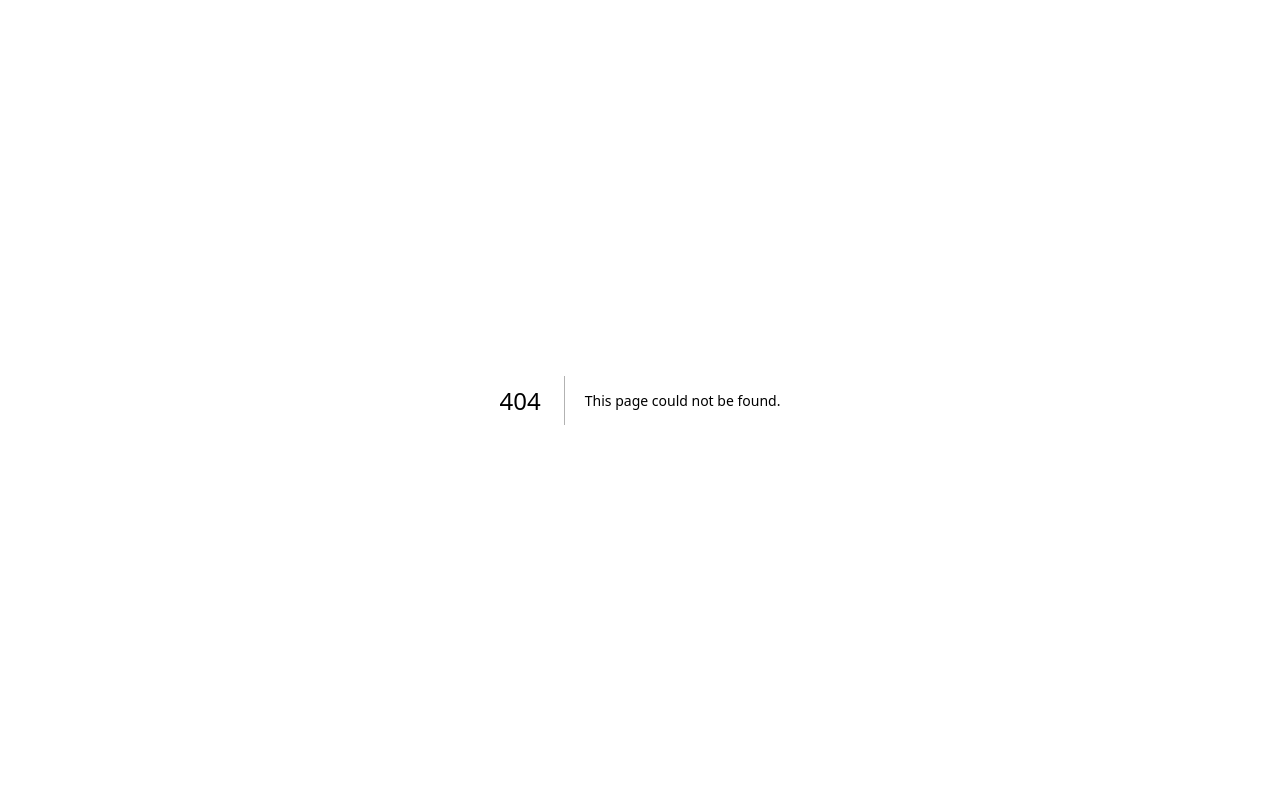
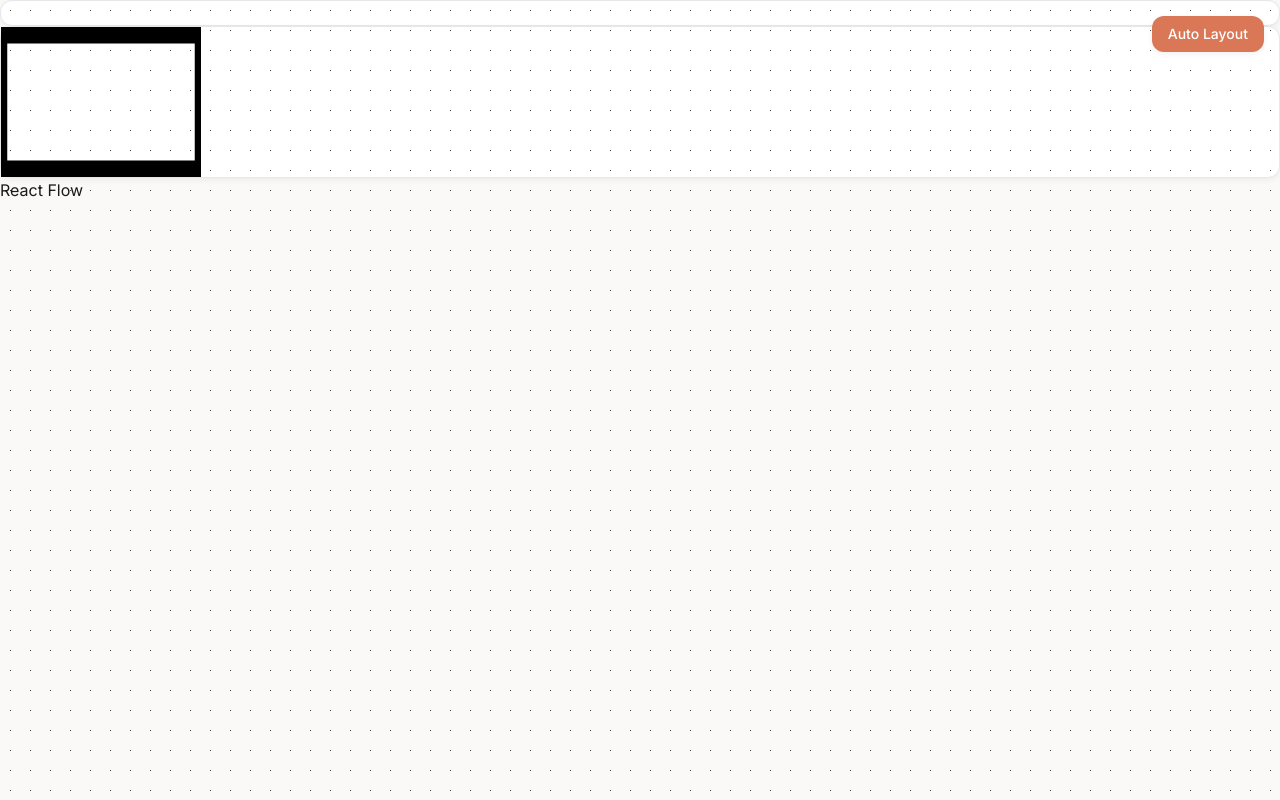
Before and after one commit to marcosvb1/autofunnel-analytics, a Next.js app: page /canvas in a window 1280 px wide. Before the commit this address had no page. Built offline with nearby package versions, Linux system fonts and the light colour scheme.

Commit message:
feat: add main FunnelCanvas component with React Flow integration
- Add funnel-canvas.tsx with React Flow, Controls, MiniMap, Background
- Add auto-layout button that triggers Elk.js layout
- Add /canvas route for testing the canvas

```diff
--- /dev/null
+++ b/src/app/canvas/page.tsx
@@ -0,0 +1,9 @@
+import FunnelCanvas from '@/components/canvas/funnel-canvas'
+
+export default function CanvasPage() {
+  return (
+    <main className="w-full h-screen overflow-hidden">
+      <FunnelCanvas />
+    </main>
+  )
+}
--- /dev/null
+++ b/src/components/canvas/funnel-canvas.tsx
@@ -0,0 +1,76 @@
+'use client'
+
+import { useCallback } from 'react'
+import {
+  ReactFlow,
+  Background,
+  Controls,
+  MiniMap,
+  useReactFlow,
+  ReactFlowProvider,
+  NodeTypes,
+} from '@xyflow/react'
+import PageNode from './page-node'
+import { useCanvasStore } from '@/lib/store/canvas-store'
+import { computeAutoLayout } from '@/lib/layout/elk-layout'
+
+const nodeTypes: NodeTypes = {
+  pageNode: PageNode,
+}
+
+function FunnelCanvasInner() {
+  const { nodes, edges, onNodesChange, onEdgesChange, setNodes, setEdges } = useCanvasStore()
+  const { fitView } = useReactFlow()
+
+  const onLayout = useCallback(async () => {
+    const { nodes: layoutedNodes, edges: layoutedEdges } = await computeAutoLayout(nodes, edges)
+    setNodes(layoutedNodes)
+    setEdges(layoutedEdges)
+    setTimeout(() => fitView({ padding: 0.2 }), 100)
+  }, [nodes, edges, setNodes, setEdges, fitView])
+
+  return (
+    <div className="w-full h-screen">
+      <ReactFlow
+        nodes={nodes}
+        edges={edges}
+        onNodesChange={onNodesChange}
+        onEdgesChange={onEdgesChange}
+        nodeTypes={nodeTypes}
+        fitView
+        attributionPosition="bottom-right"
+        minZoom={0.1}
+        maxZoom={2}
+        defaultEdgeOptions={{
+          type: 'smoothstep',
+          animated: true,
+        }}
+      >
+        <Controls className="bg-white border border-gray-200 shadow-md rounded-lg" />
+        <MiniMap
+          className="bg-white border border-gray-200 shadow-md rounded-lg"
+          nodeStrokeWidth={3}
+          zoomable
+          pannable
+        />
+        <Background color="#e5e7eb" gap={20} size={1} />
+      </ReactFlow>
+
+      {/* Auto-layout button */}
+      <button
+        onClick={onLayout}
+        className="absolute top-4 right-4 z-10 px-4 py-2 bg-primary text-white rounded-lg shadow-md hover:bg-primary-hover transition-colors font-medium text-sm"
+      >
+        Auto Layout
+      </button>
+    </div>
+  )
+}
+
+export default function FunnelCanvas() {
+  return (
+    <ReactFlowProvider>
+      <FunnelCanvasInner />
+    </ReactFlowProvider>
+  )
+}
```
